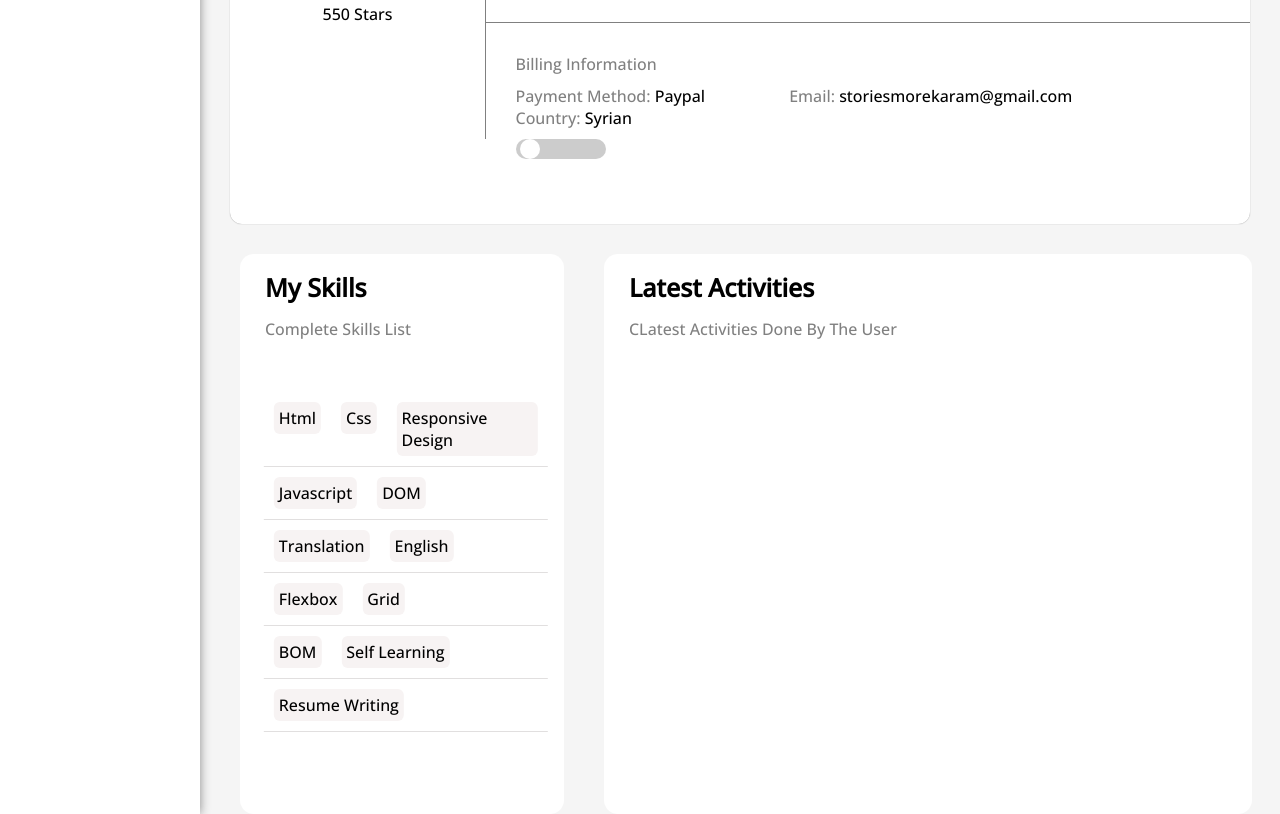
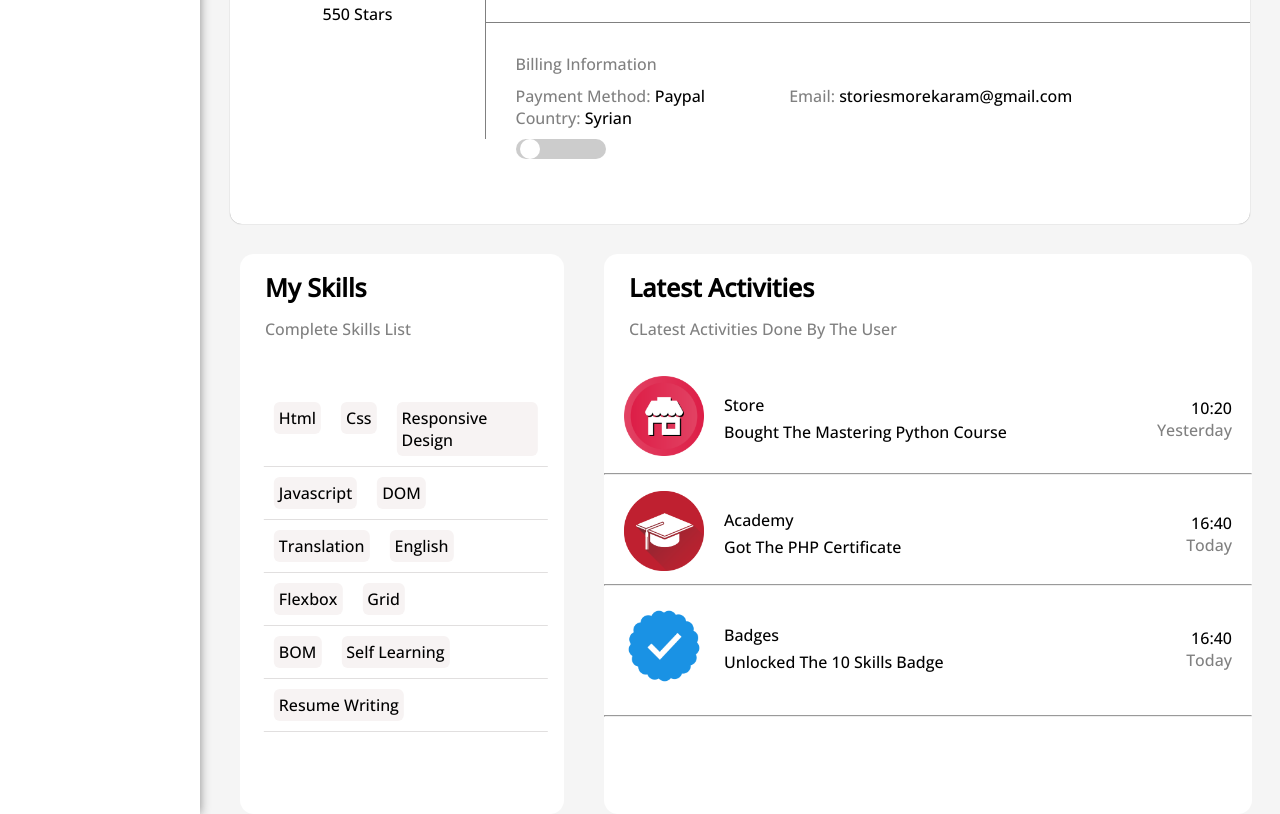
Before and after one commit to karam069/karam-admin, a plain HTML site: page profile.html in a window 1280 px wide. Shown: the part 657-1471 px from the top of the page. Drawn offline with nearby package versions, Linux system fonts and the light colour scheme.

Commit message:
finished the profile page

```diff
--- a/css/master.css
+++ b/css/master.css
@@ -747,7 +747,7 @@ ul{
   position: absolute;
   cursor: pointer;
   top: 0;
-  left: 0px;
+  left: 0;
   right: 0;
   bottom: 0;
   background-color: #ccc;
@@ -776,9 +776,9 @@ input:focus + .slider {
 }
 
 input:checked + .slider:before {
-  -webkit-transform: translateX(54px);
-  -ms-transform: translateX(54px);
-  transform: translateX(54px);
+  -webkit-transform: translateX(66px);
+  -ms-transform: translateX(66px);
+  transform: translateX(66px);
 }
 
 /* Rounded sliders */
@@ -1059,6 +1059,39 @@ input:checked + .slider:before {
   background-color: white;
   border-radius: 14px;
 }
+
+.activates-date{
+  display: flex;
+  justify-content: space-between;
+  align-items: center;
+}
+.main-activetis-div{
+  display: flex;
+  justify-content: flex-start;
+  align-items: center;
+  margin-right: 20px;
+}
+.main-activetis-div img{
+   width: 80px;
+   height: 80px;
+   margin-left: 20px;
+}
+.text-active{
+  display: flex;
+  flex-direction: column;
+  justify-content: flex-start;
+  margin-left: 20px;
+}
+.active-date{
+  display: flex;
+  flex-direction: column;
+  align-items: flex-end;
+  justify-content: flex-end;
+  margin-right: 20px;
+}
+.active-date span{
+  color: gray;
+}
 /* End Profile */
 @media screen and (max-width: 600px) {
   #li-side{
@@ -1144,7 +1177,7 @@ input:checked + .slider:before {
   margin-left: auto;
   align-items: center;
   justify-content: flex-start;
-  height: 300vh;
+  height: 285vh;
 }
 .main-profile-box .profile-icons{
   margin-top: 50px;
--- a/profile.html
+++ b/profile.html
@@ -229,6 +229,70 @@
           <p>CLatest Activities Done By The User</p>
         </div>
 
+        <div class="activates-date" style="margin-bottom: 12px;">
+        <div class="main-activetis-div">
+            <div class="img-active">
+               <img src="imgs/activity-01.png" alt="">
+            </div>
+            <div class="text-active">
+               <span style="margin-bottom: 5px;">Store</span>
+               <span>Bought The Mastering Python Course</span>
+            </div>
+
+          </div>
+
+          <div class="active-date">
+            <span style="color: black;">10:20</span>
+            <span>Yesterday</span>
+        </div>
+
+        </div>
+
+        <hr style="width: 100%; height: 2px; background-color: rgb(222, 218, 218);">
+
+        <div class="activates-date" style="margin-top: 16px;">
+          <div class="main-activetis-div">
+              <div class="img-active">
+                 <img src="imgs/activity-02.png" alt="">
+              </div>
+              <div class="text-active">
+                 <span style="margin-bottom: 5px;">Academy</span>
+                 <span>Got The PHP Certificate</span>
+              </div>
+
+            </div>
+
+            <div class="active-date">
+              <span style="color: black;">16:40</span>
+              <span>Today</span>
+          </div>
+
+          </div>
+
+          <hr style="width: 100%; height: 2px; background-color: rgb(222, 218, 218);">
+
+
+          <div class="activates-date" style="margin-top: 20px; margin-bottom: 10px;">
+            <div class="main-activetis-div">
+                <div class="img-active">
+                   <img src="imgs/activity-03.png" alt="">
+                </div>
+                <div class="text-active">
+                   <span style="margin-bottom: 5px;">Badges</span>
+                   <span>Unlocked The 10 Skills Badge</span>
+                </div>
+
+              </div>
+
+              <div class="active-date">
+                <span style="color: black;">16:40</span>
+                <span>Today</span>
+            </div>
+
+            </div>
+
+            <hr style="width: 100%; height: 2px; background-color: rgb(222, 218, 218); margin-top: 24px;">
+
 
       </div>
 
```
